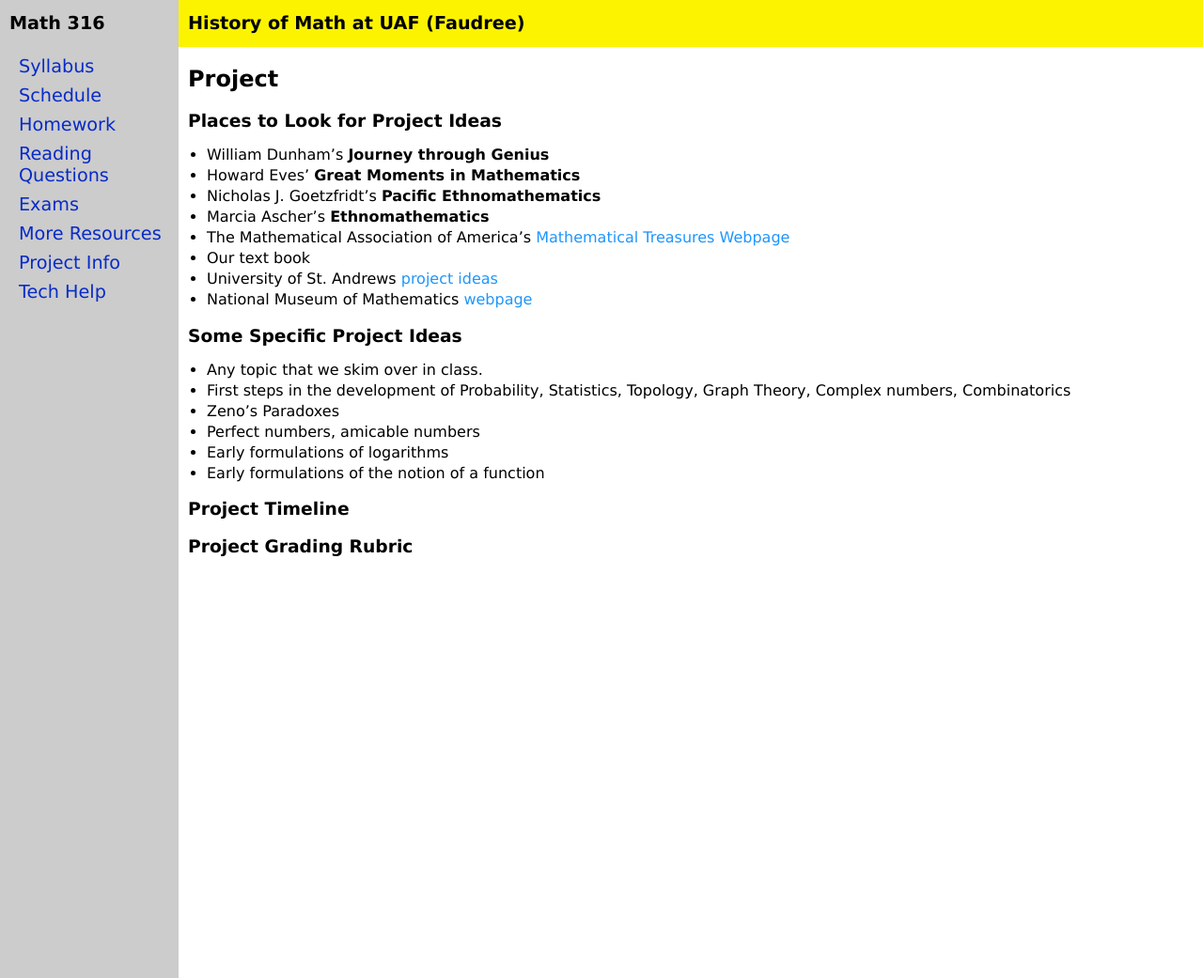
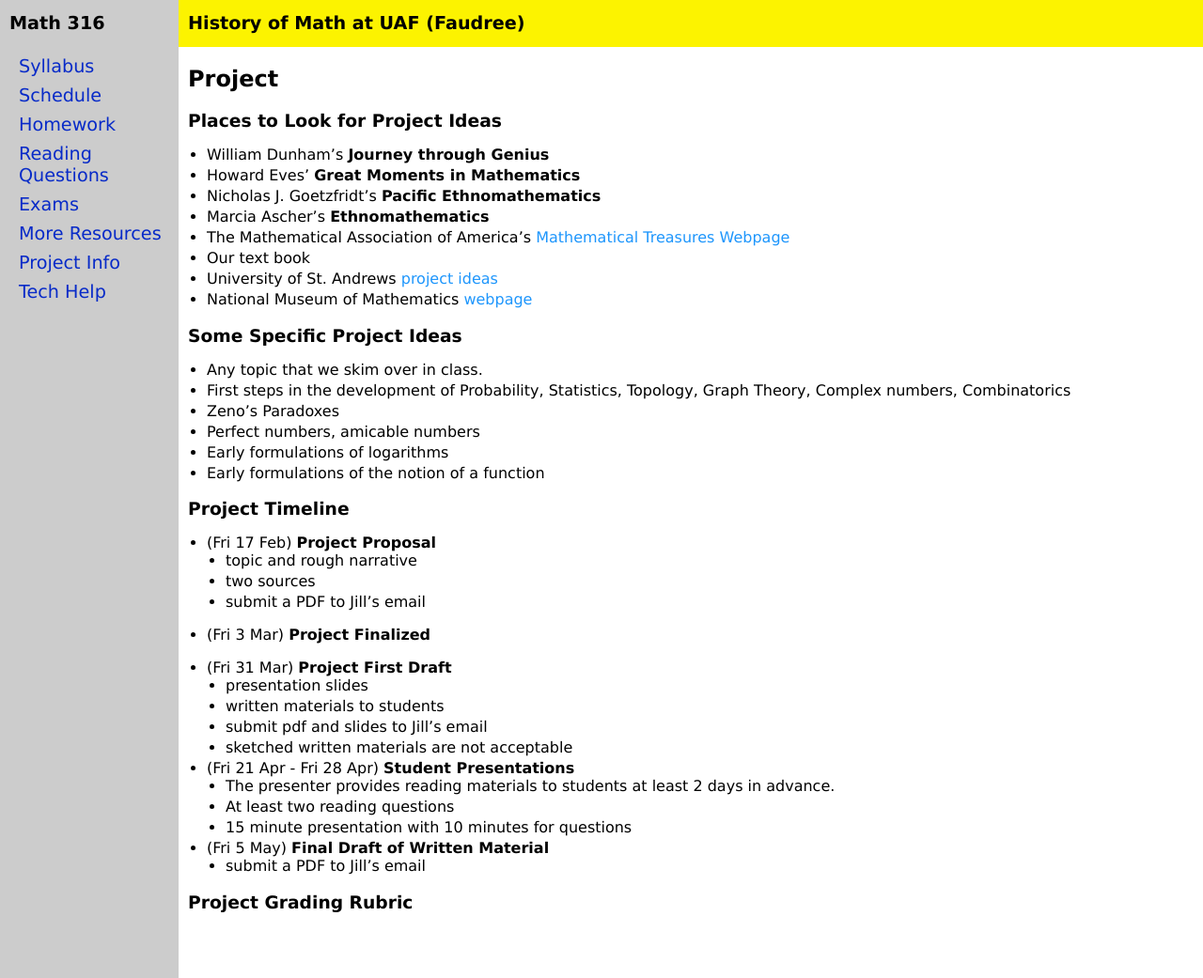
Before and after one commit to jrfaudree/HOM, a Jekyll site: the page built from project.md, in a window 1280 px wide and 1041 px high. Shown: the whole window at 94% size. Built offline with Jekyll 4.4.1, drawn with Linux system fonts in a browser that asks for light colours.

Commit message:
Update project.md

```diff
--- a/project.md
+++ b/project.md
@@ -27,6 +27,27 @@ title: Project
 
 ### Project Timeline
 
+* (Fri 17 Feb) **Project Proposal**
+  * topic and rough narrative
+  * two sources
+  * submit a PDF to Jill's email
+
+* (Fri 3 Mar) **Project Finalized**
+
+* (Fri 31 Mar) **Project First Draft**
+  * presentation slides
+  * written materials to students
+  * submit pdf and slides to Jill's email
+  * sketched written materials are not acceptable
+
+* (Fri 21 Apr - Fri 28 Apr) **Student Presentations**
+  * The presenter provides reading materials to students at least 2 days in advance.
+  * At least two reading questions
+  * 15 minute presentation with 10 minutes for questions
+
+* (Fri 5 May) **Final Draft of Written Material**
+  * submit a PDF to Jill's email
+
 ### Project Grading Rubric
 
 <div style="padding-bottom: 40px"></div>
```
